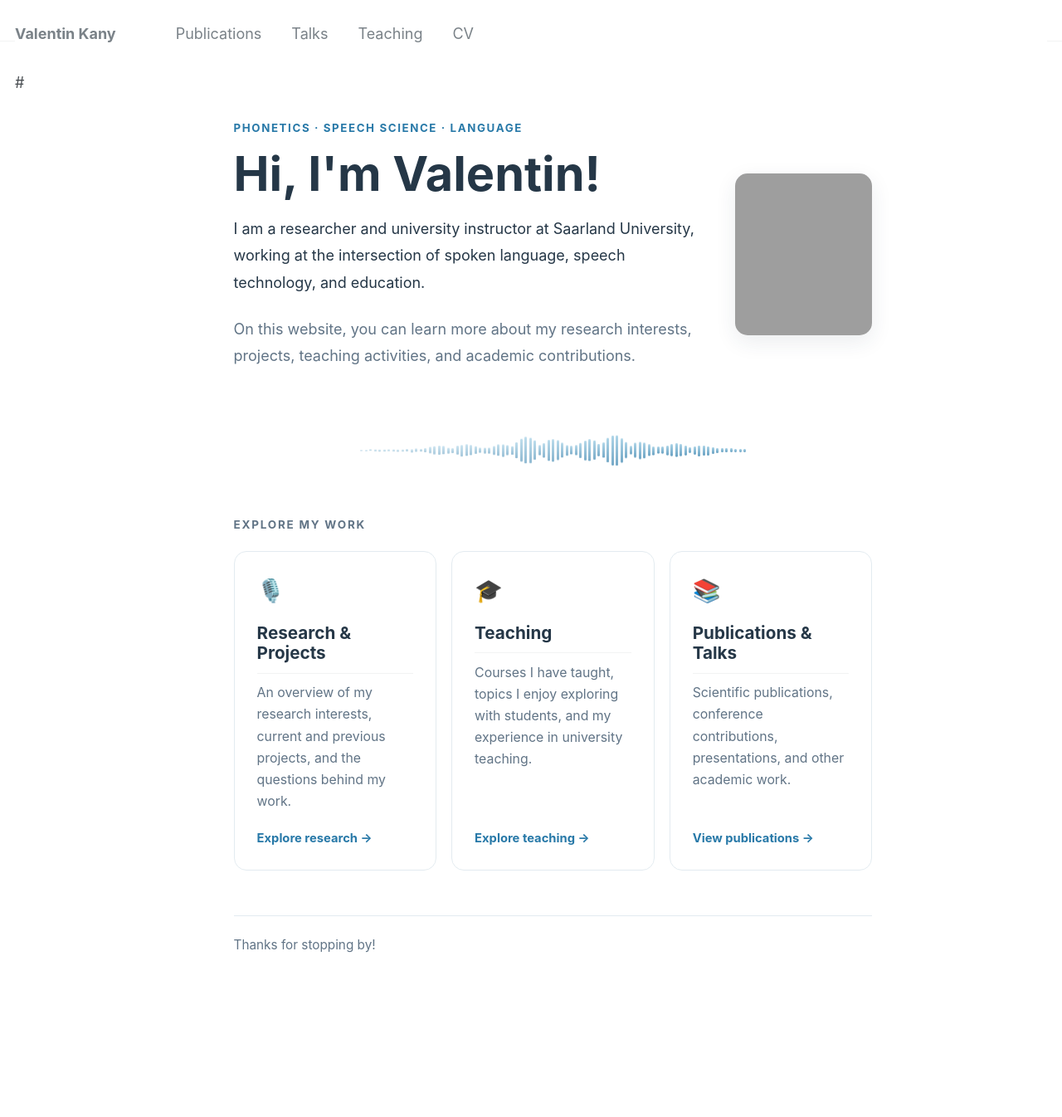
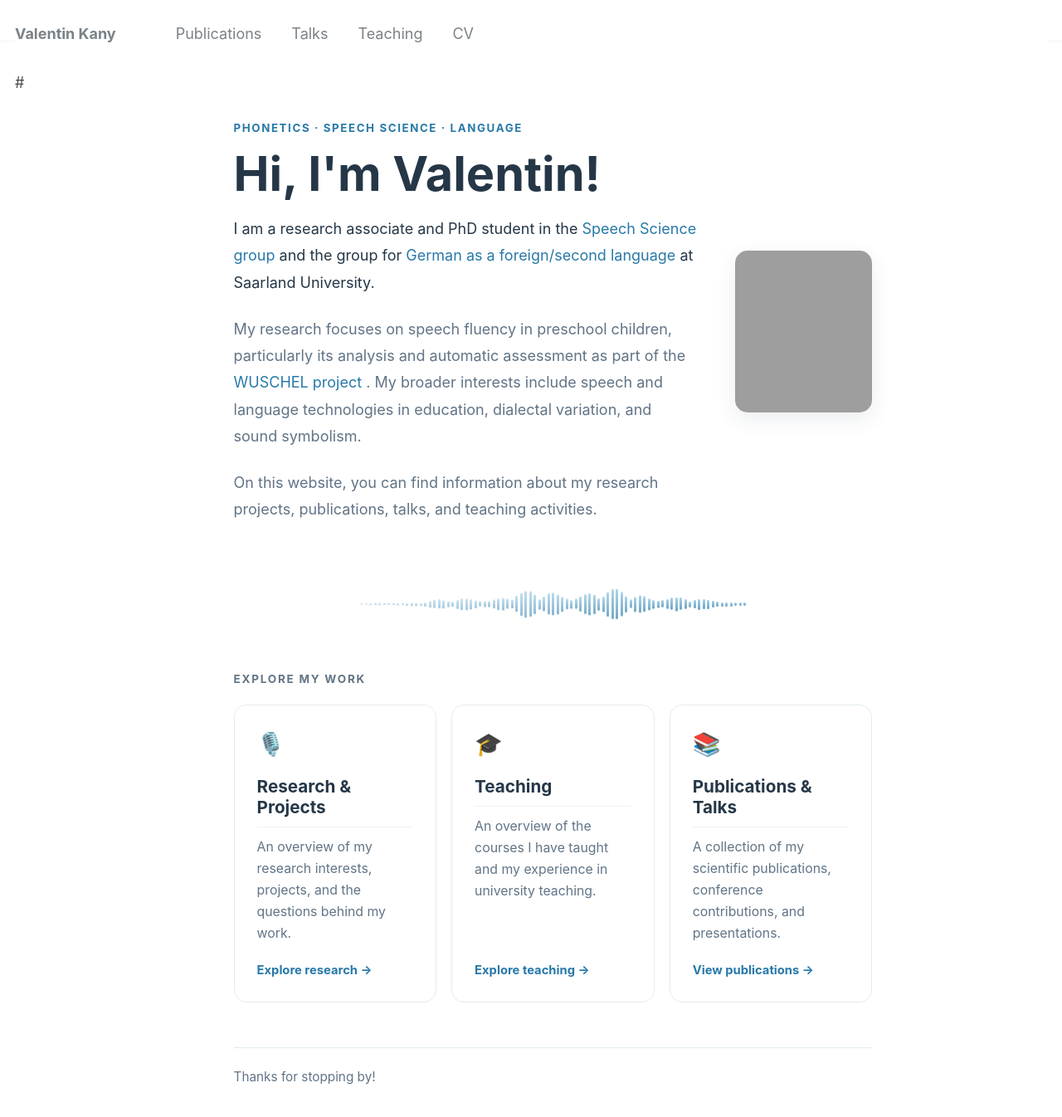
Before and after one commit to Valentin-Kany/Valentin-Kany.github.io, a Jekyll site: the page built from _pages/design-preview.md, in a window 1280 px wide and 1400 px high. Shown: the top 1346 px of the window at 83% size. Built offline with Jekyll 4.4.1, drawn with Linux system fonts in a browser that asks for light colours; grey boxes are pictures that could not be loaded.

Commit message:
Update design-preview.md

```diff
--- a/_pages/design-preview.md
+++ b/_pages/design-preview.md
@@ -12,6 +12,7 @@ author_profile: false
   --accent: #2879a8;
   --line: #e3ebf0;
   --soft: #f5f9fc;
+
   max-width: 1050px;
   margin: 0 auto;
   color: var(--ink);
@@ -65,7 +66,7 @@ author_profile: false
   font-size: .95rem;
   line-height: 1.8;
   color: var(--muted);
-  margin: 0;
+  margin: 0 0 1rem;
 }
 
 .vk-portrait {
@@ -229,6 +237,7 @@ author_profile: false
 
   <section class="vk-hero">
     <div>
+
       <div class="vk-eyebrow">
         Phonetics · Speech Science · Language
       </div>
@@ -236,16 +245,35 @@ author_profile: false
       <h1>Hi, I'm Valentin!</h1>
 
       <p class="vk-intro">
-        I am a researcher and university instructor
-        at Saarland University, working at the intersection
-        of spoken language, speech technology, and education.
+        I am a research associate and PhD student in the
+        <a href="https://www.coli.uni-saarland.de/groups/FK/speech_science/index.html">
+          Speech Science group
+        </a>
+        and the group for
+        <a href="https://www.uni-saarland.de/lehrstuhl/haberzettl.html">
+          German as a foreign/second language
+        </a>
+        at Saarland University.
       </p>
 
       <p class="vk-secondary">
-        On this website, you can learn more about my
-        research interests, projects, teaching activities,
-        and academic contributions.
+        My research focuses on speech fluency in preschool children,
+        particularly its analysis and automatic assessment as part
+        of the
+        <a href="https://www.uni-saarland.de/lehrstuhl/haberzettl/projekte/sprachliche-bildung-in-kita.html">
+          WUSCHEL project
+        </a>.
+        My broader interests include speech and language
+        technologies in education, dialectal variation,
+        and sound symbolism.
       </p>
+
+      <p class="vk-secondary">
+        On this website, you can find information about
+        my research projects, publications, talks,
+        and teaching activities.
+      </p>
+
     </div>
 
     <div>
@@ -255,56 +283,89 @@ author_profile: false
         alt="Portrait of Valentin Kany"
       >
     </div>
+
   </section>
 
   <!-- ANIMATED SPEECH WAVE -->
 
-  <div class="vk-wave" id="vk-wave" aria-hidden="true"></div>
+  <div
+    class="vk-wave"
+    id="vk-wave"
+    aria-hidden="true">
+  </div>
 
   <!-- MAIN AREAS -->
 
   <section>
+
     <div class="vk-section-label">
       Explore my work
     </div>
 
     <div class="vk-cards">
 
-      <a class="vk-card" href="/research/">
+      <!-- RESEARCH -->
+
+      <a class="vk-card" href="{{ '/research/' | relative_url }}">
+
         <div class="vk-card-icon">🎙️</div>
+
         <h2>Research &amp; Projects</h2>
+
         <p>
           An overview of my research interests,
-          current and previous projects,
-          and the questions behind my work.
+          projects, and the questions behind my work.
         </p>
-        <span class="vk-card-more">Explore research →</span>
+
+        <span class="vk-card-more">
+          Explore research →
+        </span>
+
       </a>
 
-      <a class="vk-card" href="/teaching/">
+      <!-- TEACHING -->
+
+      <a class="vk-card" href="{{ '/teaching/' | relative_url }}">
+
         <div class="vk-card-icon">🎓</div>
+
         <h2>Teaching</h2>
+
         <p>
-          Courses I have taught, topics I enjoy
-          exploring with students, and my
-          experience in university teaching.
+          An overview of the courses I have taught
+          and my experience in university teaching.
         </p>
-        <span class="vk-card-more">Explore teaching →</span>
+
+        <span class="vk-card-more">
+          Explore teaching →
+        </span>
+
       </a>
 
-      <a class="vk-card" href="/publications/">
+      <!-- PUBLICATIONS -->
+
+      <a class="vk-card" href="{{ '/publications/' | relative_url }}">
+
         <div class="vk-card-icon">📚</div>
+
         <h2>Publications &amp; Talks</h2>
+
         <p>
-          Scientific publications, conference
-          contributions, presentations,
-          and other academic work.
+          A collection of my scientific publications,
+          conference contributions, and presentations.
         </p>
-        <span class="vk-card-more">View publications →</span>
+
+        <span class="vk-card-more">
+          View publications →
+        </span>
+
       </a>
 
     </div>
+
   </section>
+
+  <!-- FOOTER -->
 
   <div class="vk-end">
     Thanks for stopping by!
@@ -315,7 +376,10 @@ author_profile: false
 <script>
 (function () {
   const wave = document.getElementById("vk-wave");
-  if (!wave || wave.children.length) return;
+
+  if (!wave || wave.children.length) {
+    return;
+  }
 
   const count = 85;
 
@@ -324,18 +388,27 @@ author_profile: false
     const position = i / (count - 1);
 
     const envelope = Math.pow(
-      Math.sin(Math.PI * position), 1.5
+      Math.sin(Math.PI * position),
+      1.5
     );
 
     const modulation = Math.abs(
-      Math.sin(i * 0.48) * Math.cos(i * 0.17)
+      Math.sin(i * 0.48) *
+      Math.cos(i * 0.17)
     );
 
     const height =
       4 + 45 * envelope * (0.2 + 0.8 * modulation);
 
-    bar.style.setProperty("--height", height + "px");
-    bar.style.setProperty("--delay", (-i * 0.035) + "s");
+    bar.style.setProperty(
+      "--height",
+      height + "px"
+    );
+
+    bar.style.setProperty(
+      "--delay",
+      (-i * 0.035) + "s"
+    );
 
     wave.appendChild(bar);
   }
```
Also changed, not shown: other parts of _pages/design-preview.md (+9 -2 lines).
